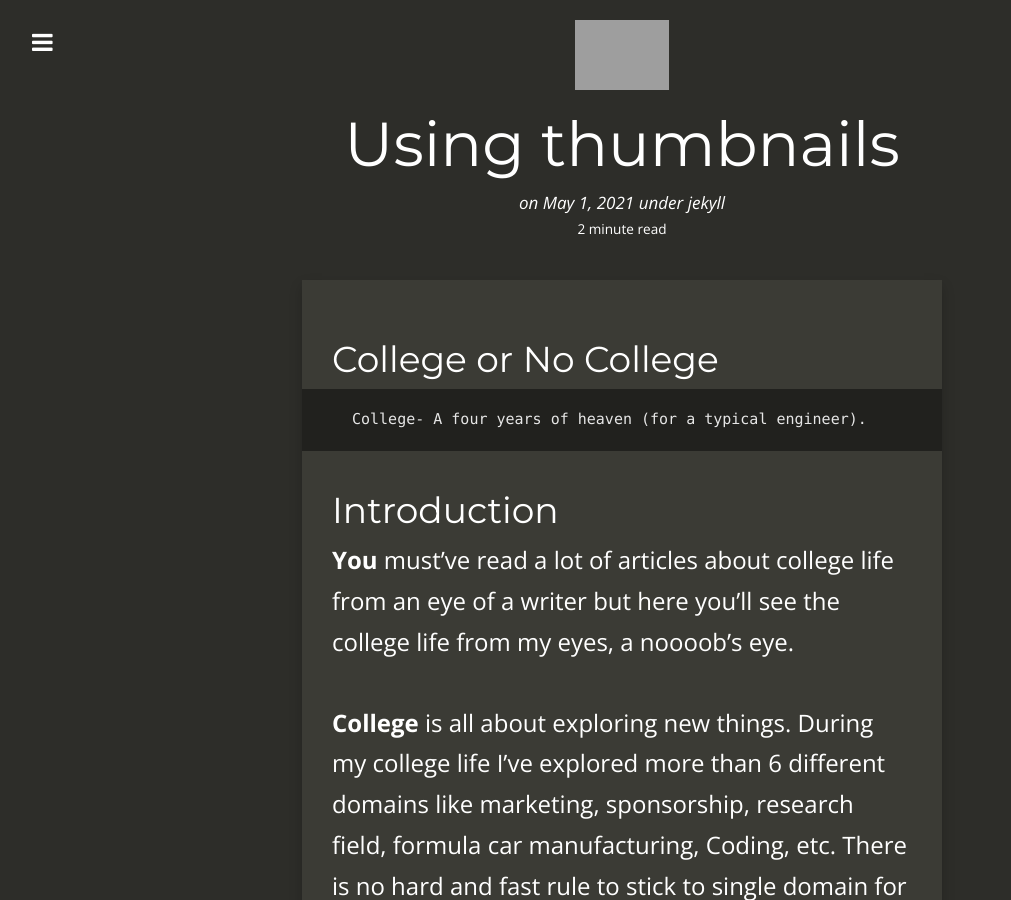
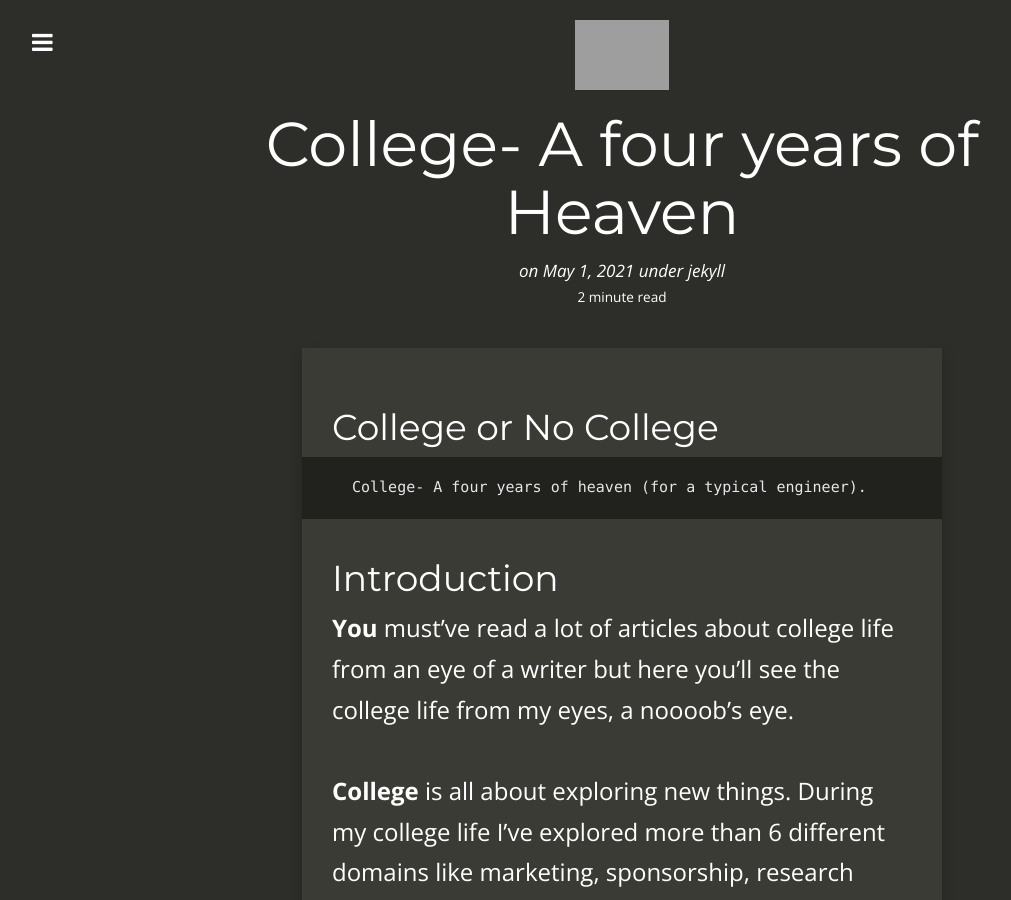
Before and after one commit to sachdevarobin/sachdevarobin.github.io, a Jekyll site: the page built from _posts/2014-06-08-using-thumbnails.md, in a window 1280 px wide and 900 px high. Shown: the whole window, without its empty margins (18-1029 px from the left). Built offline with Jekyll 4.4.1, drawn with Linux system fonts in a browser that asks for light colours; nearby versions of some CDN libraries; comment, search, counter and statistics services are not loaded; grey boxes are pictures that could not be loaded.

Commit message:
initial commit

```diff
--- a/_config.yml
+++ b/_config.yml
@@ -19,7 +19,7 @@ instagram_username:
 reddit_username:
 linkedin_link: https://www.linkedin.com/in/robinsachdeva
 # google_plus_link: http://carte-noire.jacobtomlinson.co.uk/
-stackoverflow_link: http://carte-noire.jacobtomlinson.co.uk/
+# stackoverflow_link: http://carte-noire.jacobtomlinson.co.uk/
 xing_link:
 facebook_link:
 
--- a/_posts/2014-06-08-using-thumbnails.md
+++ b/_posts/2014-06-08-using-thumbnails.md
@@ -1,6 +1,6 @@
 ---
 layout:     post
-title:      Using thumbnails
+title:      College- A four years of Heaven
 date:       2021-05-01 12:32:18
 summary:    College- A four years of Heaven
 categories: jekyll
@@ -37,7 +37,7 @@ What I've seen during this beautiful journey is people just start with one thing
 
 
 > Talking about an engineer, the way college life grinds him makes him
-> `headstrong`.
+ `headstrong`.
 
 ## Don'ts
 
```
